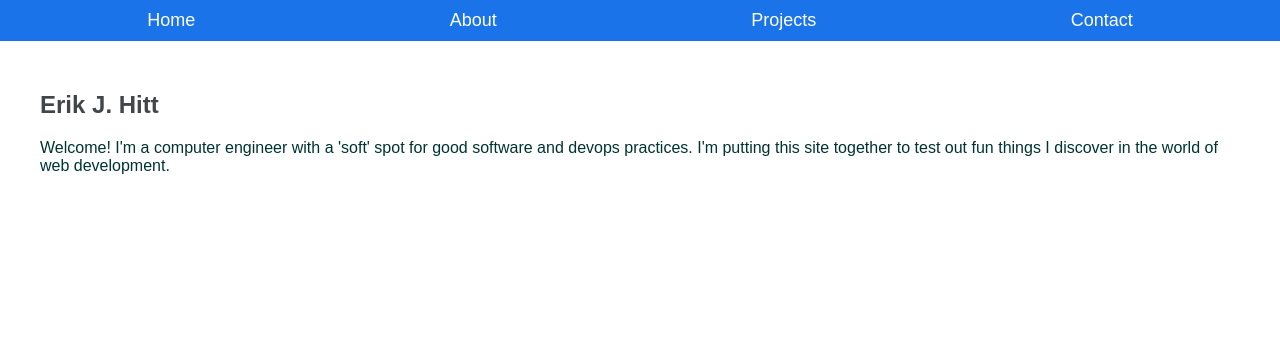
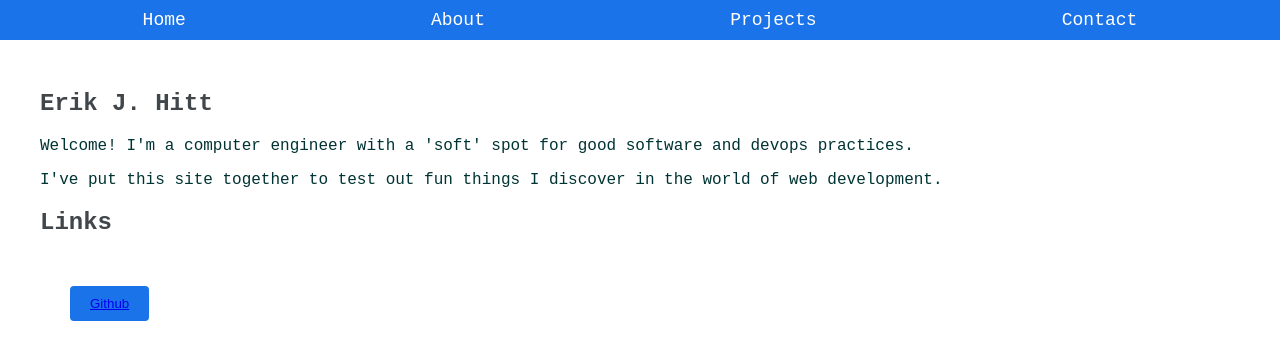
Before and after one commit to hittegit/myPortfolioSite, an Angular app: page / in a window 1280 px wide. Shown: the top 360 px of the page. Built offline with nearby package versions, Linux system fonts and the light colour scheme; a small style sheet from the web is missing.

Commit message:
changing font, moving buttons, general mayhem

```diff
--- a/src/app/contact/contact.component.html
+++ b/src/app/contact/contact.component.html
@@ -2,21 +2,19 @@
     <div class="container">
         <h2>Contact Me</h2>
         <form>
-            <label for="name">Name</label>
+            <label for="name">Name </label>
+            <br>
             <input type="text" id="name" name="name" required>
-
-            <label for="email">Email</label>
+            <br><br>
+            <label for="email">Email </label>
+            <br>
             <input type="email" id="email" name="email" required>
-
-            <label for="message">Message</label>
+            <br><br>
+            <label for="message">Message </label>
+            <br>
             <textarea id="message" name="message" rows="4" required></textarea>
-
+            <br><br>
             <button type="submit" class="button">Send Message</button>
         </form>
-        <div class="container">
-            <button type="button" class="button">
-                <a href="https://www.github.com/hittegit">Github</a>
-            </button>
-        </div>
     </div>
 </section>
--- a/src/app/home/home.component.html
+++ b/src/app/home/home.component.html
@@ -2,8 +2,16 @@
     <div class="container">
         <h1>Erik J. Hitt</h1>
         <p> Welcome! I'm a computer engineer with a
-            'soft' spot for good software and devops practices. I'm
-            putting this site together to test out fun things I discover
+            'soft' spot for good software and devops practices.</p>
+
+        <p> I've put this site together to test out fun things I discover
             in the world of web development.</p>
+
+        <h2>Links</h2>
+        <div class="container">
+            <button type="button" class="button">
+                <a href="https://www.github.com/hittegit">Github</a>
+            </button>
+        </div>
     </div>
 </section>
--- a/src/index.html
+++ b/src/index.html
@@ -6,6 +6,7 @@
   <base href="/">
   <meta name="viewport" content="width=device-width, initial-scale=1">
   <link rel="icon" type="image/x-icon" href="favicon.ico">
+  <link rel="stylesheet" href="//cdn.jsdelivr.net/npm/hack-font@3/build/web/hack.css">
 </head>
 <body>
   <app-root></app-root>
--- a/src/styles.css
+++ b/src/styles.css
@@ -1,6 +1,10 @@
 /* General styling */
+pre, code {
+    font-family: Hack, monospace;
+}
+
 body {
-    font-family: 'Arial', sans-serif;
+    font-family: Hack, monospace;
     color: #033;
     margin: 0;
     padding: 0;
```
